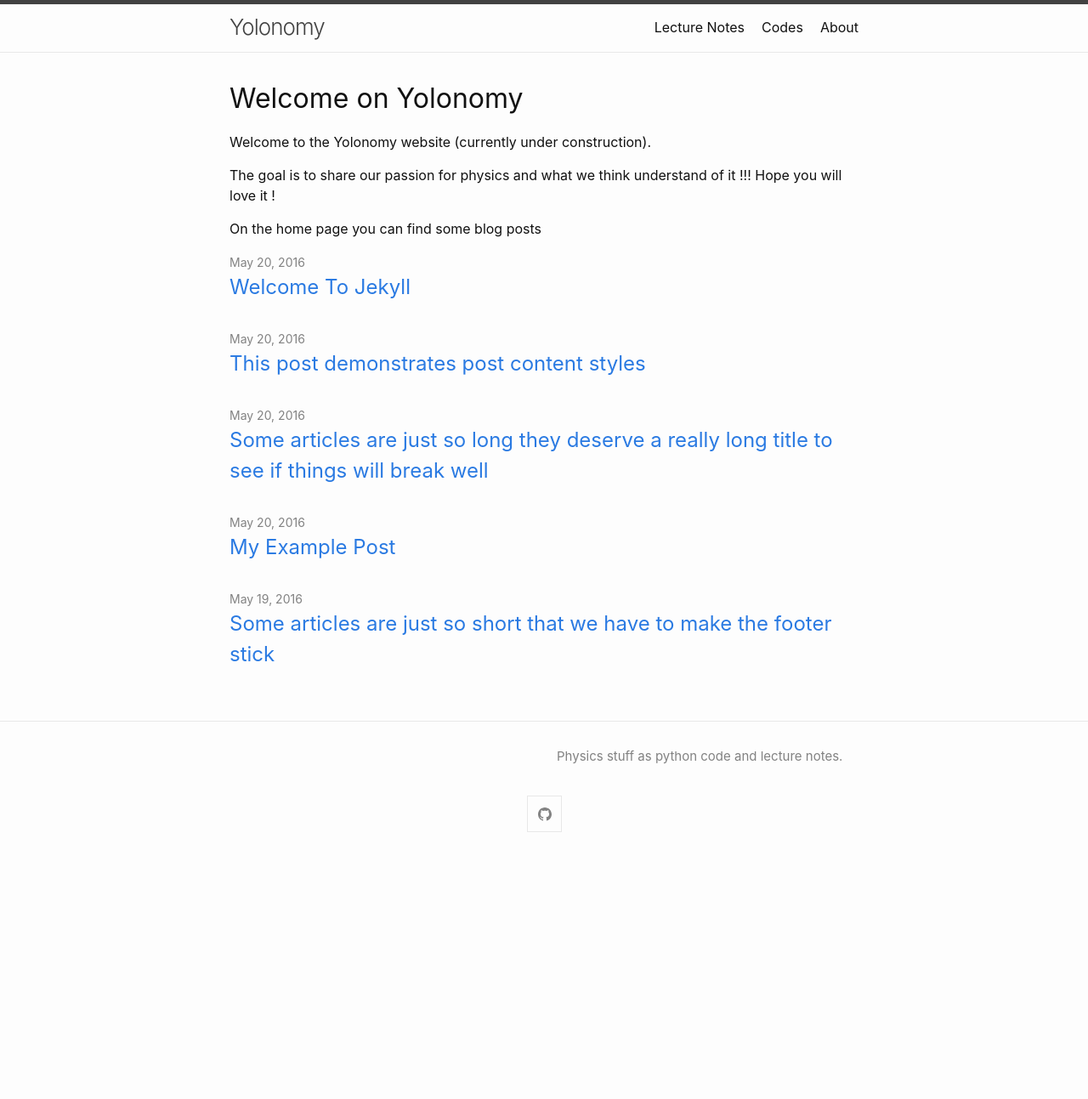
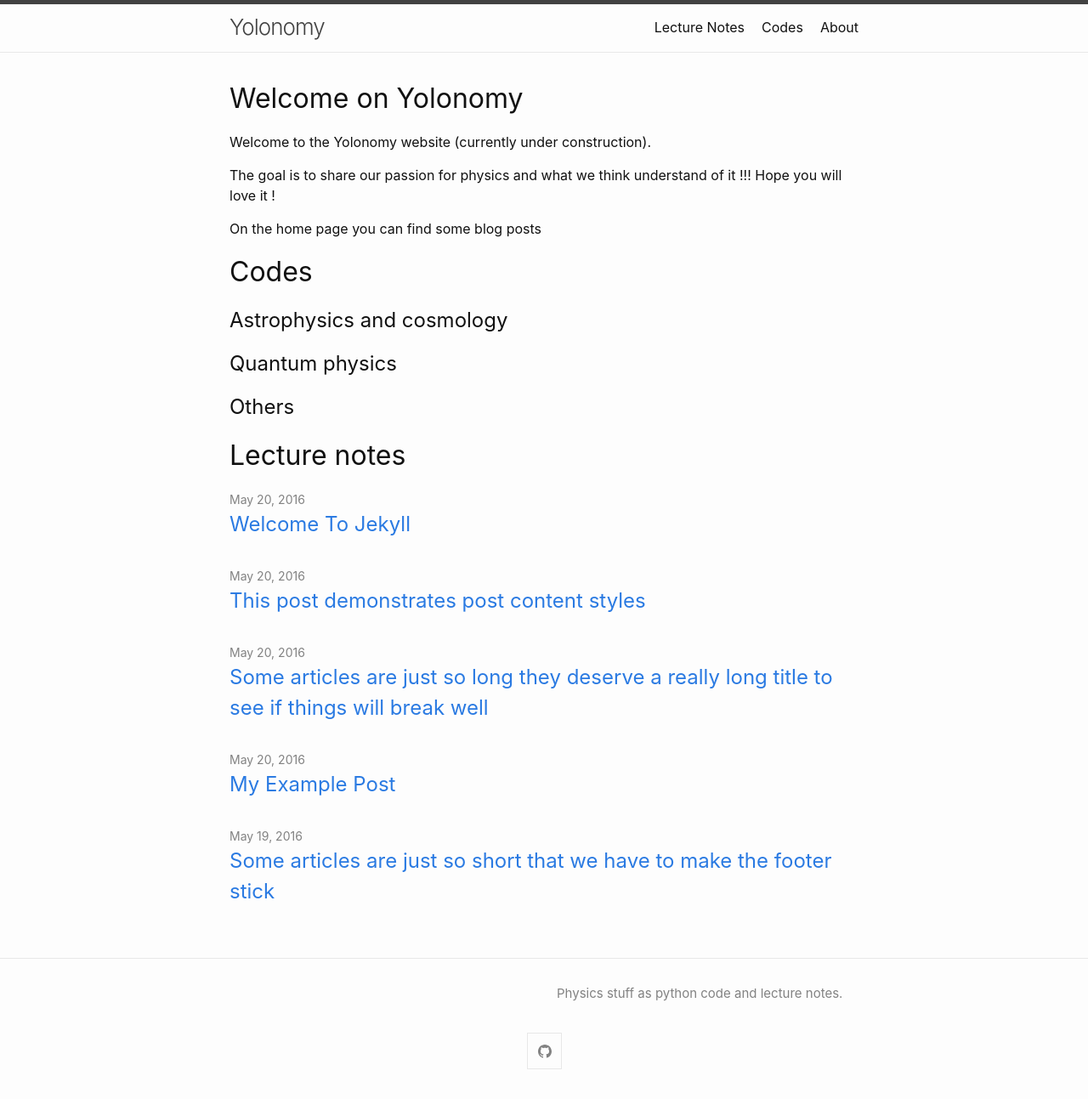
Before and after one commit to YoloNomy/YoloNomy.github.io, a Jekyll site: the page built from index.md, in a window 1280 px wide. Shown: the whole page at 85% size. Built offline with Jekyll 4.4.1, drawn with Linux system fonts in a browser that asks for light colours; before the commit the page ends 1014 px from its top, so only the background shows below that.

Commit message:
Update index.md

```diff
--- a/index.md
+++ b/index.md
@@ -14,3 +14,14 @@ Welcome to the Yolonomy website (currently under construction).
 The goal is to share our passion for physics and what we think understand of it !!! Hope you will love it !
 
 On the home page you can find some blog posts
+
+# Codes
+
+## Astrophysics and cosmology
+
+
+## Quantum physics
+
+## Others
+
+# Lecture notes
```
